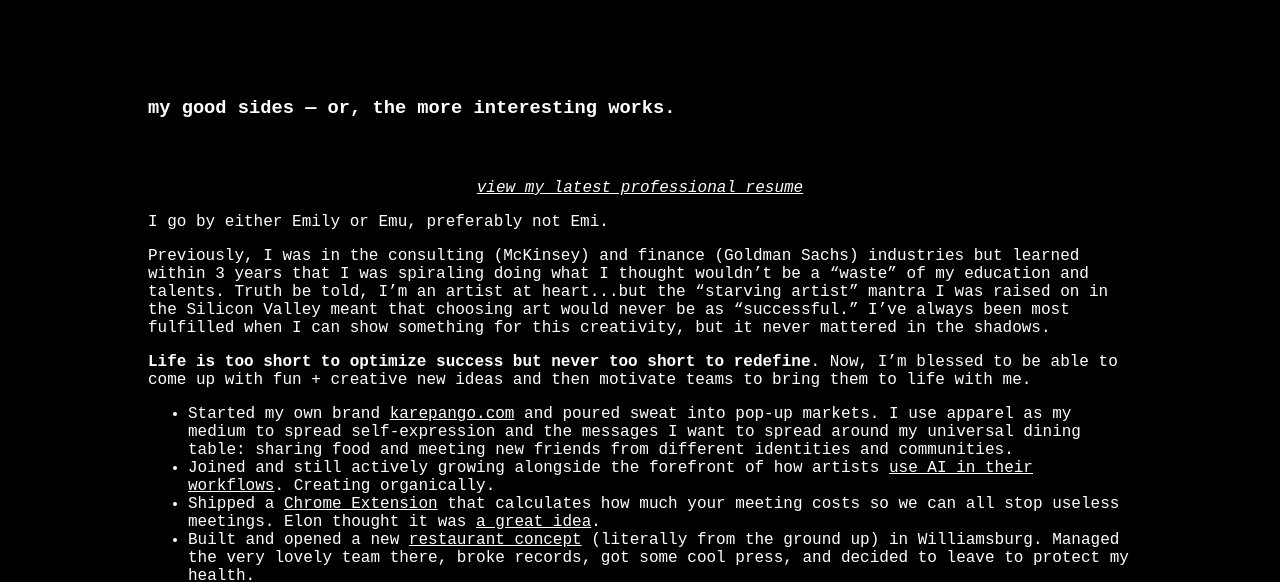
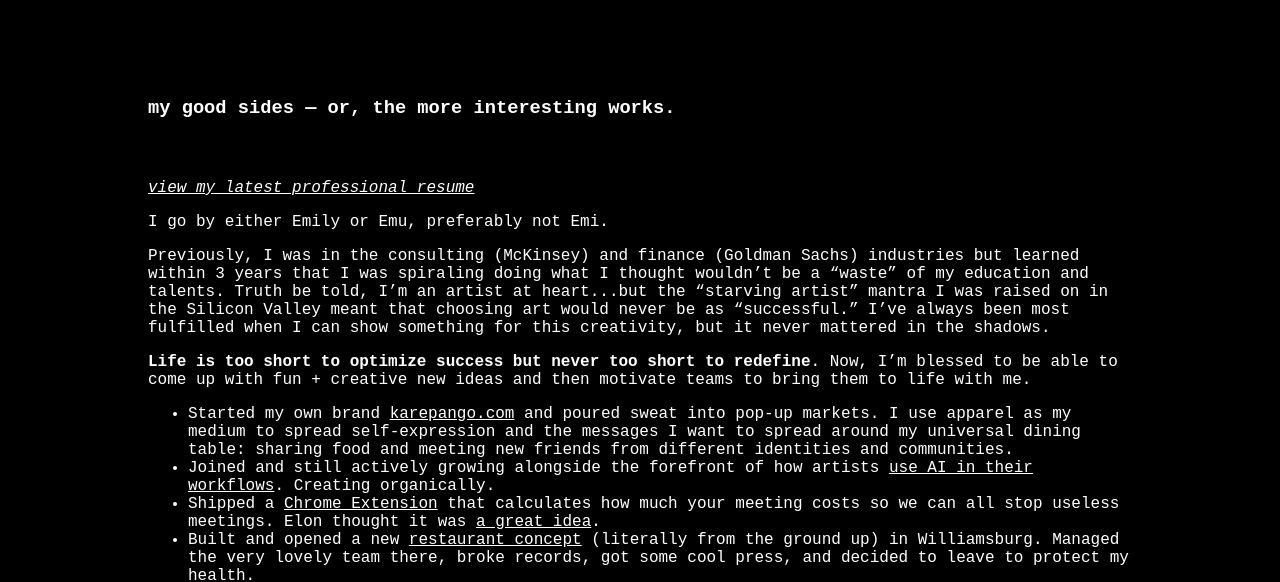
Before and after one commit to emuiuu/emu.ink, a plain HTML site: page projects.html in a window 1280 px wide. Shown: the part 146-728 px from the top of the page. Drawn offline with Linux system fonts and the light colour scheme.

Commit message:
Update projects.html

```diff
--- a/projects.html
+++ b/projects.html
@@ -22,7 +22,7 @@
 <div style="margin-left: 40px; margin-right: 40px; margin-top: 100px;">
 
 <h3>my good sides — or, the more interesting works.</h3>
-<p style="text-align: center; margin-top: 60px;">
+<p style="margin-top: 60px;">
   <a href="https://drive.google.com/file/d/1CyxJ8AXadvhSFf6yIE6KDhGcOQUpdA5s/view?usp=sharing"
      style="color: white; text-decoration: underline; font-style: italic;">
     view my latest professional resume
```
